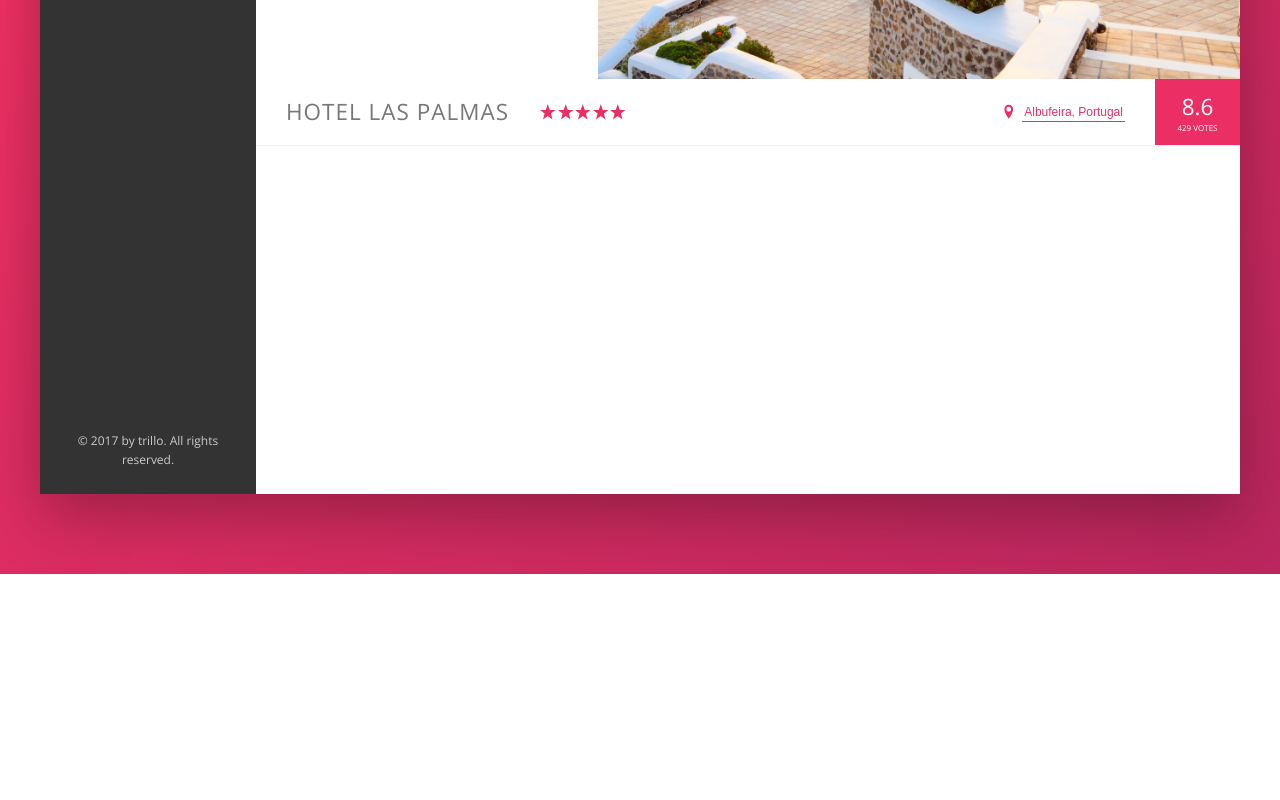
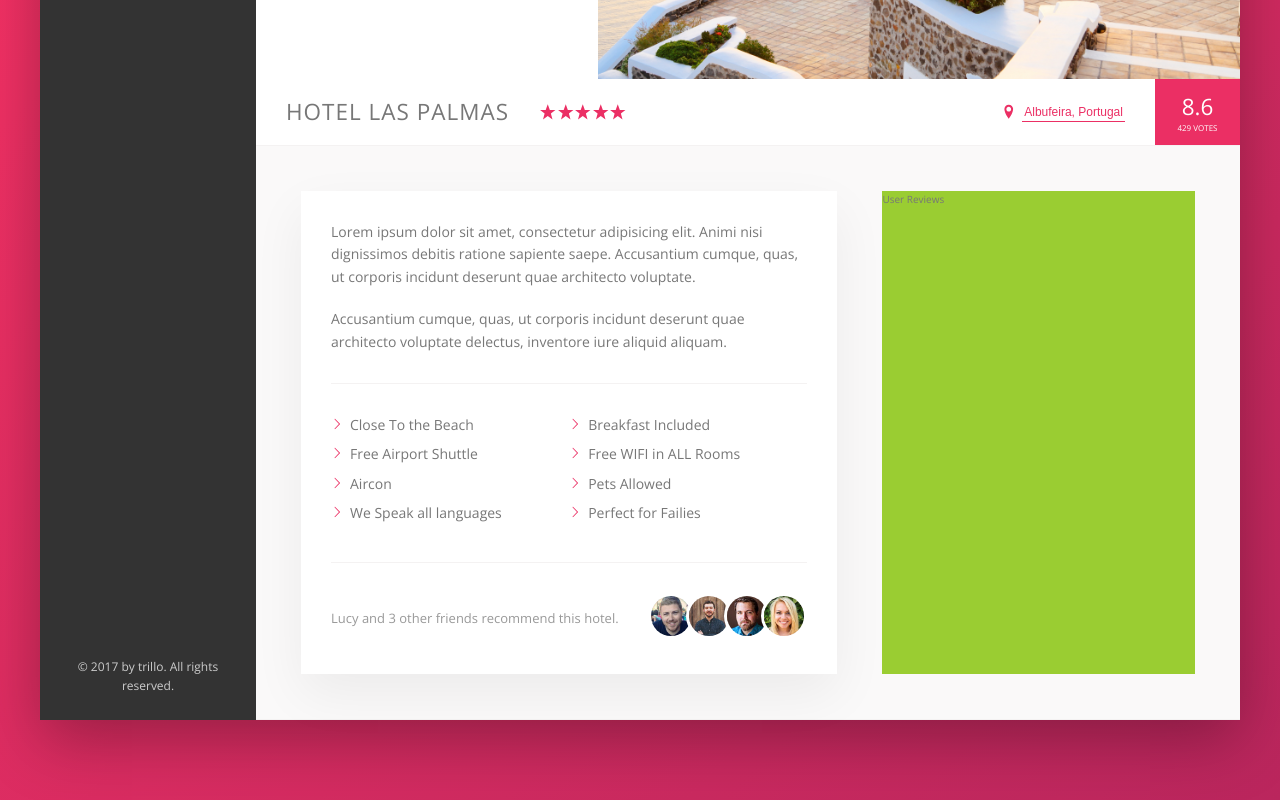
Before and after one commit to JacquesBeets/trillo-flexbox, a website: page index.html in a window 1280 px wide. Shown: the part 456-1256 px from the top of the page. Before the commit the page ends 1030 px from the top, so only its background shows below. Drawn offline with nearby package versions, Linux system fonts and the light colour scheme.

Commit message:
hotel section

```diff
--- a/index.html
+++ b/index.html
@@ -135,6 +135,46 @@
                         <div class="overview__rating-count">429 votes</div>
                     </div>
                 </div>
+
+                <div class="detail">
+                    <div class="description">
+                        <p class="paragraph">
+                            Lorem ipsum dolor sit amet, consectetur adipisicing elit. Animi nisi dignissimos debitis
+                            ratione sapiente saepe. Accusantium cumque, quas, ut corporis incidunt deserunt quae
+                            architecto voluptate.
+                        </p>
+                        <p class="paragraph">
+                            Accusantium cumque, quas, ut corporis incidunt deserunt quae architecto voluptate delectus,
+                            inventore iure aliquid aliquam.
+                        </p>
+                        <ul class="list">
+                            <li class="list__item">Close To the Beach</li>
+                            <li class="list__item">Breakfast Included</li>
+                            <li class="list__item">Free Airport Shuttle</li>
+                            <li class="list__item">Free WIFI in ALL Rooms</li>
+                            <li class="list__item">Aircon</li>
+                            <li class="list__item">Pets Allowed</li>
+                            <li class="list__item">We Speak all languages</li>
+                            <li class="list__item">Perfect for Failies</li>
+                        </ul>
+                        <div class="recommend">
+                            <p class="recommend__count">
+                                Lucy and 3 other friends recommend this hotel.
+                            </p>
+                            <div class="recommend__friends">
+                                <img src="img/user-3.jpg" alt="Friend 1" class="recommend__photo">
+                                <img src="img/user-4.jpg" alt="Friend 2" class="recommend__photo">
+                                <img src="img/user-5.jpg" alt="Friend 3" class="recommend__photo">
+                                <img src="img/user-6.jpg" alt="Friend 4" class="recommend__photo">
+                            </div>
+                        </div>
+                    </div>
+
+                    <div class="user-review">
+                        User Reviews
+                    </div>
+                </div>
+
             </main>
         </div>
     </div>
--- a/sass/_base.scss
+++ b/sass/_base.scss
@@ -30,6 +30,9 @@ Grey dark 3: #999
   --color-grey-dark-3: #999;
 
   --shadow-dark: 0 2rem 6rem rgba(0, 0, 0, 0.3);
+  --shadow-light: 0 2rem 5rem rgba(0, 0, 0, 0.06);
+
+  --line: 1px solid var(--color-grey-light-2);
 }
 
 * {
--- a/sass/_components.scss
+++ b/sass/_components.scss
@@ -297,3 +297,77 @@
     box-shadow: none;
   }
 }
+
+/////////////////////////////////////////
+//PARAGRAPH
+
+.paragraph:not(:last-of-type) {
+  margin-bottom: 2rem;
+}
+
+/////////////////////////////////////////
+//LIST
+
+.list {
+  list-style: none;
+  margin: 3rem 0;
+  padding: 3rem 0;
+  border-top: var(--line);
+  border-bottom: var(--line);
+
+  display: flex;
+  flex-wrap: wrap;
+
+  &__item {
+    flex: 0 0 50%;
+    margin-bottom: 0.7rem;
+  }
+
+  &__item::before {
+    content: "";
+    display: inline-block;
+    height: 1.2rem;
+    width: 1.2rem;
+    margin-right: 0.7rem;
+
+    //Older Browsers
+    // background-image: url(../img/chevron-thin-right.svg);
+    // background-size: cover;
+
+    //NEWER BROWSERS - MASKS
+    background-color: var(--color-primary);
+    -webkit-mask-image: url(../img/chevron-thin-right.svg);
+    -webkit-mask-size: cover;
+    mask-image: url(../img/chevron-thin-right.svg);
+    mask-size: cover;
+  }
+}
+
+/////////////////////////////////////////
+//RECOMMEND
+.recommend {
+  font-size: 1.3rem;
+  color: var(--color-grey-dark-3);
+
+  display: flex;
+  align-items: center;
+
+  &__count {
+    margin-right: auto;
+  }
+
+  &__friends {
+  }
+
+  &__photo {
+    box-sizing: content-box;
+    height: 4rem;
+    width: 4rem;
+    border-radius: 50%;
+    border: 3px solid #fff;
+
+    &:not(:last-child) {
+      margin-right: -1.15rem;
+    }
+  }
+}
--- a/sass/_layout.scss
+++ b/sass/_layout.scss
@@ -11,7 +11,7 @@
   font-size: 1.4rem;
   height: 7rem;
   background-color: #fff;
-  border-bottom: 1px solid var(--color-grey-light-2);
+  border-bottom: var(--line);
 
   display: flex;
   justify-content: space-between;
@@ -33,6 +33,26 @@
 
 .hotel-view {
   background-color: #fff;
-  height: 80rem;
   flex: 1;
 }
+
+.detail {
+  display: flex;
+  padding: 4.5rem;
+  background-color: var(--color-grey-light-1);
+  border-bottom: var(--line);
+}
+
+.description {
+  font-size: 14px;
+  background-color: #fff;
+  box-shadow: var(--shadow-light);
+  padding: 3rem;
+  flex: 0 0 60%;
+  margin-right: 4.5rem;
+}
+
+.user-review {
+  background-color: yellowgreen;
+  flex: 1;
+}
```
Also changed, not shown: css/style.css.
